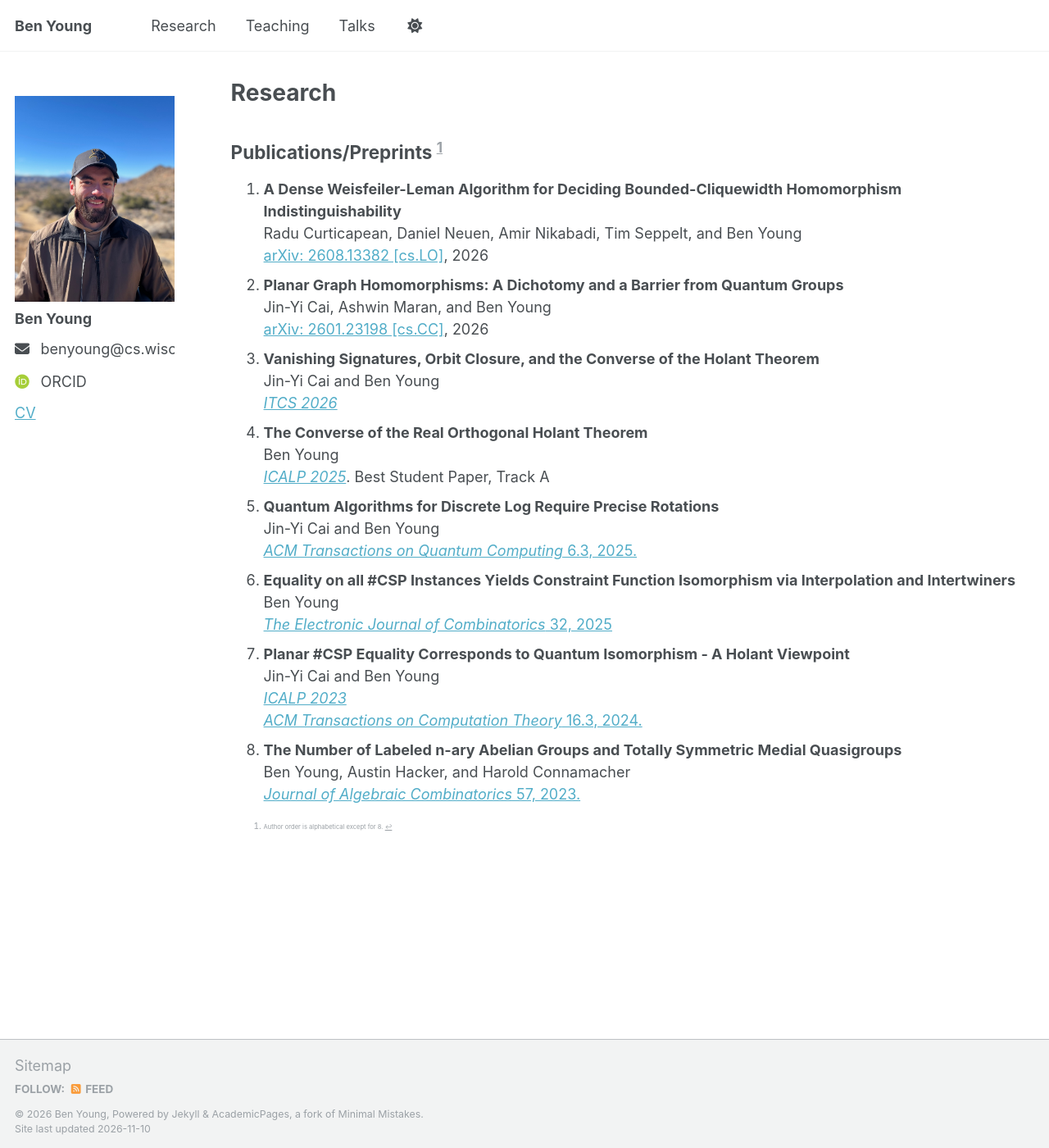
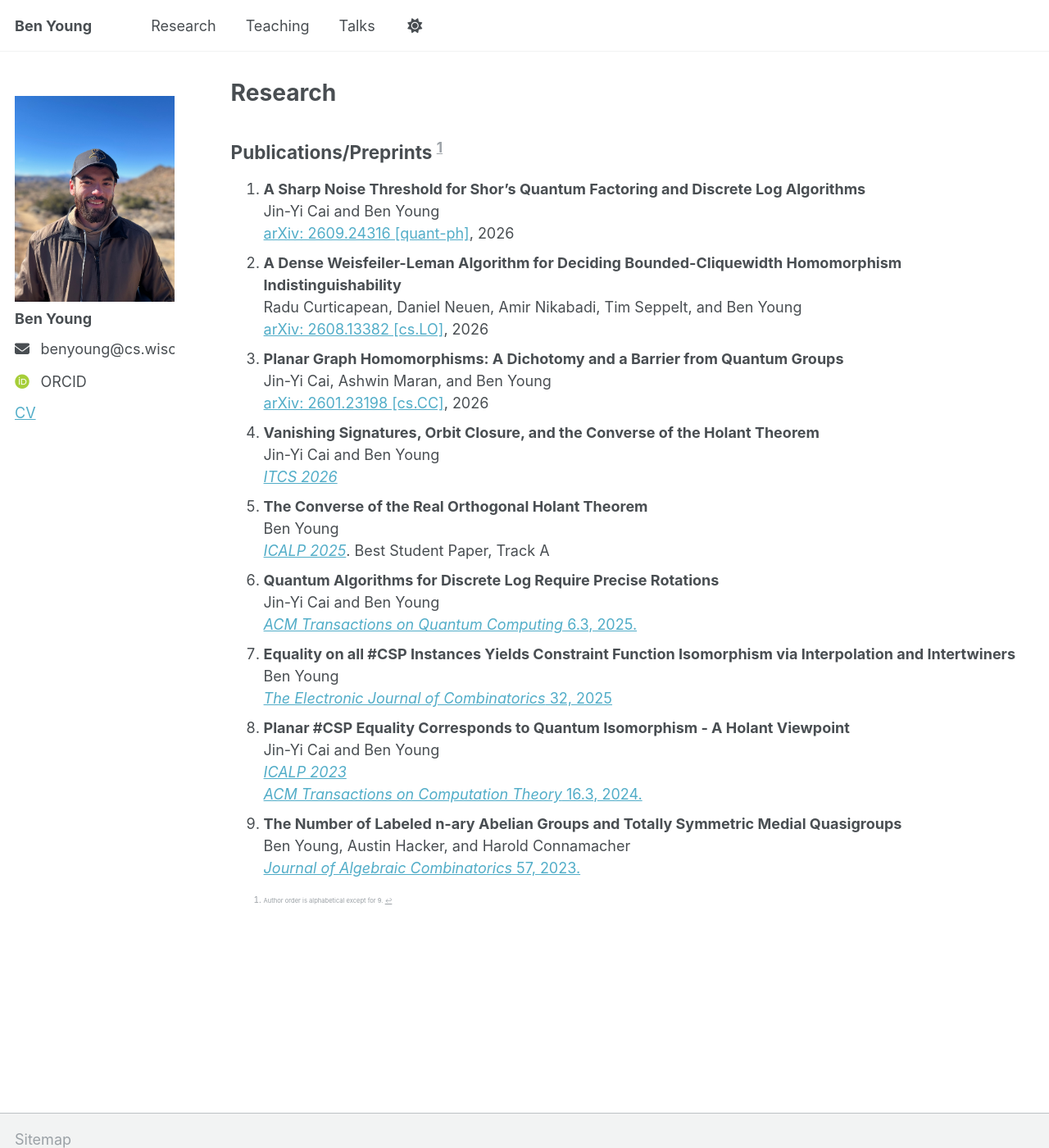
Before and after one commit to ben-m-young/ben-m-young.github.io, a Jekyll site: the page built from _pages/research.md, in a window 1280 px wide and 1400 px high. Shown: the whole window at 82% size. Built offline with Jekyll 4.4.1, drawn with Linux system fonts in a browser that asks for light colours; some web fonts are replaced; a script that is not in the unit is left out.

Commit message:
sharp noise threshold paper

```diff
--- a/_pages/research.md
+++ b/_pages/research.md
@@ -6,31 +6,34 @@ author_profile: true
 ---
 
 ## Publications/Preprints [^1]
-1. **A Dense Weisfeiler-Leman Algorithm for Deciding Bounded-Cliquewidth Homomorphism Indistinguishability** \\
+1. **A Sharp Noise Threshold for Shor's Quantum Factoring and Discrete Log Algorithms** \\
+Jin-Yi Cai and Ben Young \\
+[arXiv: 2609.24316 [quant-ph]](https://arxiv.org/abs/2609.24316), 2026
+2. **A Dense Weisfeiler-Leman Algorithm for Deciding Bounded-Cliquewidth Homomorphism Indistinguishability** \\
 Radu Curticapean, Daniel Neuen, Amir Nikabadi, Tim Seppelt, and Ben Young \\
 [arXiv: 2608.13382 [cs.LO]](https://arxiv.org/abs/2608.13382), 2026
-2. **Planar Graph Homomorphisms: A Dichotomy and a Barrier from Quantum Groups** \\
+3. **Planar Graph Homomorphisms: A Dichotomy and a Barrier from Quantum Groups** \\
 Jin-Yi Cai, Ashwin Maran, and Ben Young \\
 [arXiv: 2601.23198 [cs.CC]](https://arxiv.org/abs/2601.23198), 2026
-3. **Vanishing Signatures, Orbit Closure, and the Converse of the Holant Theorem** \\
+4. **Vanishing Signatures, Orbit Closure, and the Converse of the Holant Theorem** \\
 Jin-Yi Cai and Ben Young \\
 [*ITCS 2026*](https://drops.dagstuhl.de/entities/document/10.4230/LIPIcs.ITCS.2026.32)
-4. **The Converse of the Real Orthogonal Holant Theorem** \\
+5. **The Converse of the Real Orthogonal Holant Theorem** \\
 Ben Young \\
 [*ICALP 2025*](https://drops.dagstuhl.de/entities/document/10.4230/LIPIcs.ICALP.2025.136).
 Best Student Paper, Track A
-4. **Quantum Algorithms for Discrete Log Require Precise Rotations**\\
+5. **Quantum Algorithms for Discrete Log Require Precise Rotations**\\
 Jin-Yi Cai and Ben Young \\
 [*ACM Transactions on Quantum Computing* 6.3, 2025.](https://dl.acm.org/doi/full/10.1145/3736421)
-6. **Equality on all \#CSP Instances Yields Constraint Function Isomorphism via Interpolation and Intertwiners** \\
+7. **Equality on all \#CSP Instances Yields Constraint Function Isomorphism via Interpolation and Intertwiners** \\
 Ben Young \\
 [*The Electronic Journal of Combinatorics* 32, 2025](https://www.combinatorics.org/ojs/index.php/eljc/article/view/v32i4p42)
-7. **Planar \#CSP Equality Corresponds to Quantum Isomorphism - A Holant Viewpoint** \\
+8. **Planar \#CSP Equality Corresponds to Quantum Isomorphism - A Holant Viewpoint** \\
 Jin-Yi Cai and Ben Young\\
 [*ICALP 2023*](https://drops.dagstuhl.de/entities/document/10.4230/LIPIcs.ICALP.2023.33) \\
 [*ACM Transactions on Computation Theory* 16.3, 2024.](https://dl.acm.org/doi/10.1145/3689486)
-8. **The Number of Labeled n-ary Abelian Groups and Totally Symmetric Medial Quasigroups**\\
+9. **The Number of Labeled n-ary Abelian Groups and Totally Symmetric Medial Quasigroups**\\
 Ben Young, Austin Hacker, and Harold Connamacher\\
 [*Journal of Algebraic Combinatorics* 57, 2023.](https://link.springer.com/article/10.1007/s10801-022-01209-z)
 
-[^1]: Author order is alphabetical except for 8.
+[^1]: Author order is alphabetical except for 9.
```
